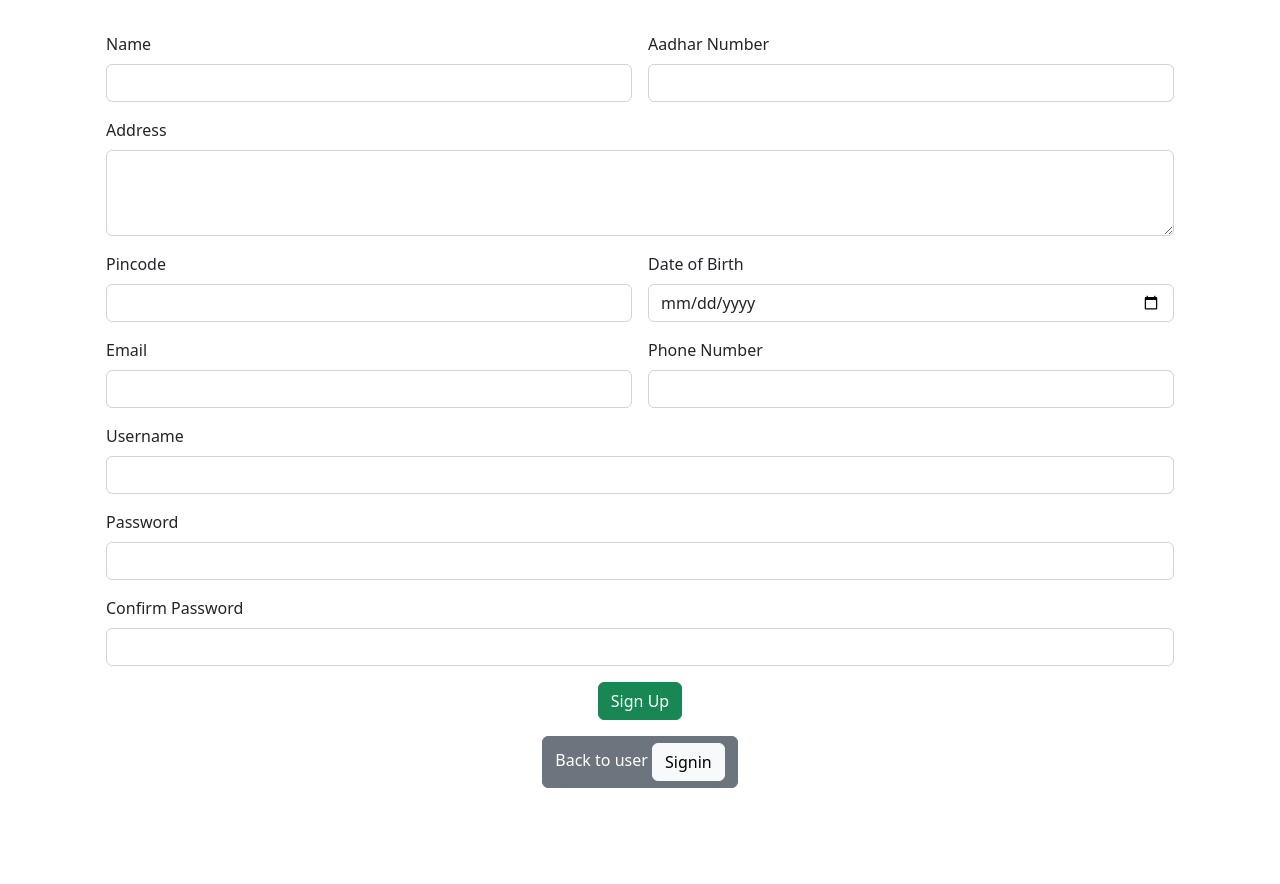
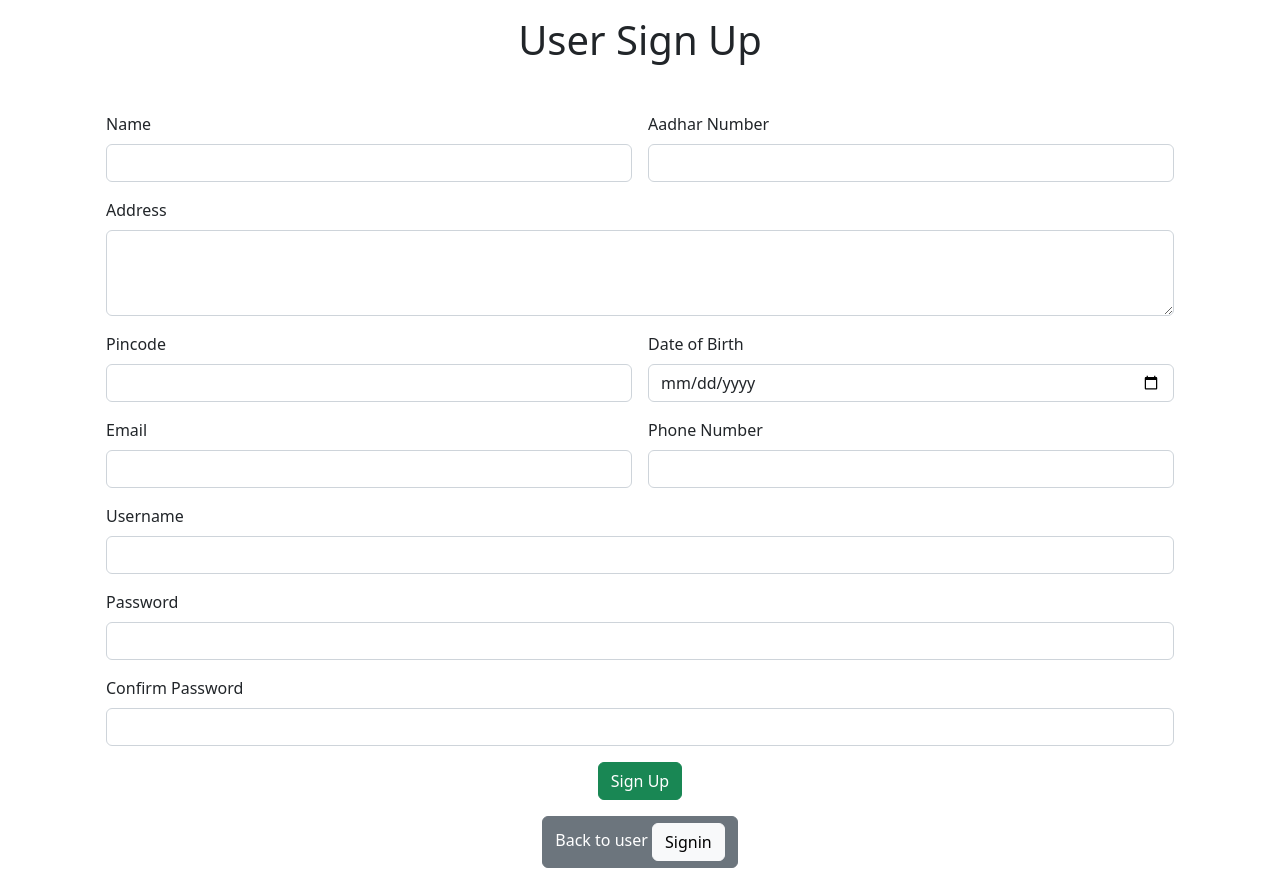
Before and after one commit to hami-r/LibraryApp, a plain HTML site: page usersignup.html in a window 1280 px wide. Before the commit the page ends 804 px from the top, so only its background shows below. Drawn offline with nearby package versions, Linux system fonts and the light colour scheme.

Commit message:
heading added

```diff
--- a/usersignup.html
+++ b/usersignup.html
@@ -11,6 +11,7 @@
 </head>
 <body>
     <div class="container">
+        <h1 class="text-center m-3">User Sign Up</h1>
         <div class="row">
             <div class="col col-12 col-sm-12 col-md-12 col-lg-12 col-xl-12 col-xxl-12">
                 <div class="row g-3 m-3">
```
